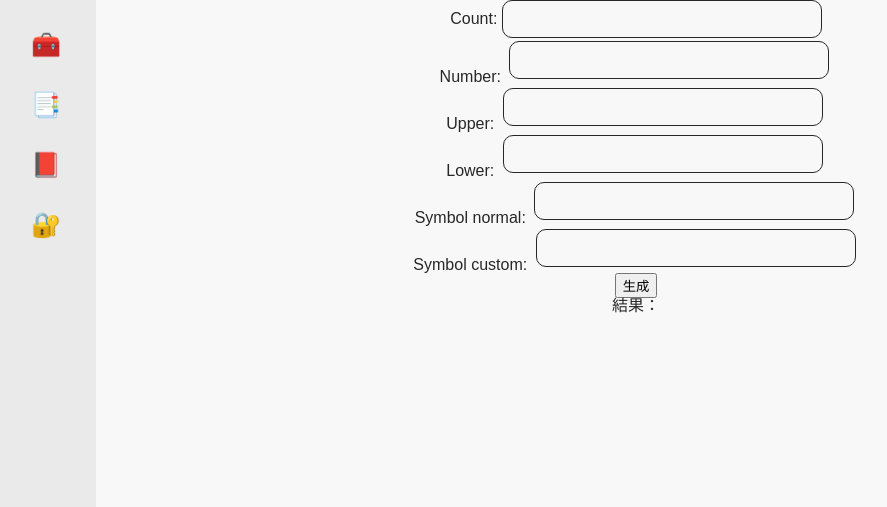
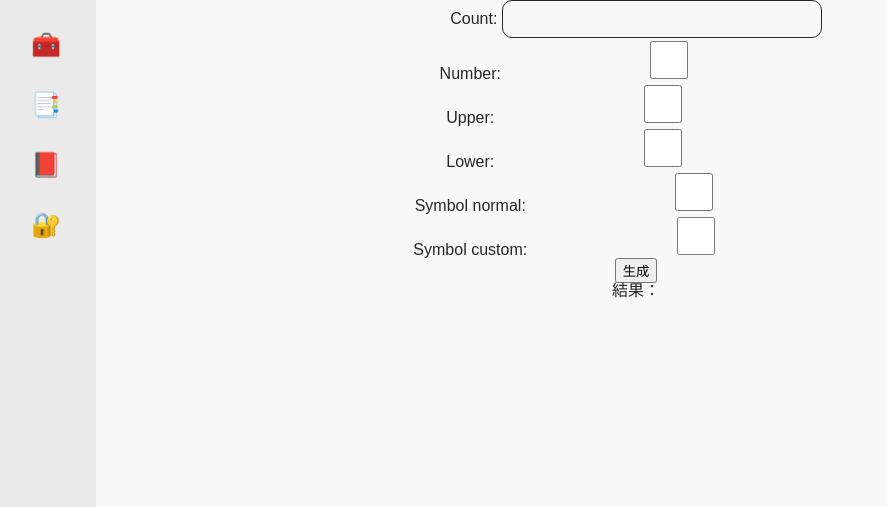
Before and after one commit to AikawaShota/web-toolbox, a Django app: page /passwords-generator in a window 1280 px wide. Shown: the top 507 px of the page, without its empty margins (4-891 px from the left). Run offline with Django 4.2, Linux system fonts and the light colour scheme; parts of the project's set-up code (start-up, migrations or seed data) failed here and were passed over.

Commit message:
検証のためinput type=checkboxのcssを1行追加

```diff
--- a/toolbox/static/css/style.css
+++ b/toolbox/static/css/style.css
@@ -212,6 +212,13 @@ input {
   appearance: none;
 }
 
+/* チェックボックスがinputタグのCSSに塗りつぶされており動作確認ができないため勝手に追加しました。ー相川 */
+/* チェックボックスが使える形なら自由に書き換えて頂いて結構です。（というか相川のデザインだとダサいので書き換えて頂けるとありがたいです。） */
+input[type=checkbox] {
+  appearance: auto;
+}
+/* ー相川が勝手に追加した部分終わり */
+
 input::-webkit-outer-spin-button,
 input::-webkit-inner-spin-button {
   -webkit-appearance: none;
```
